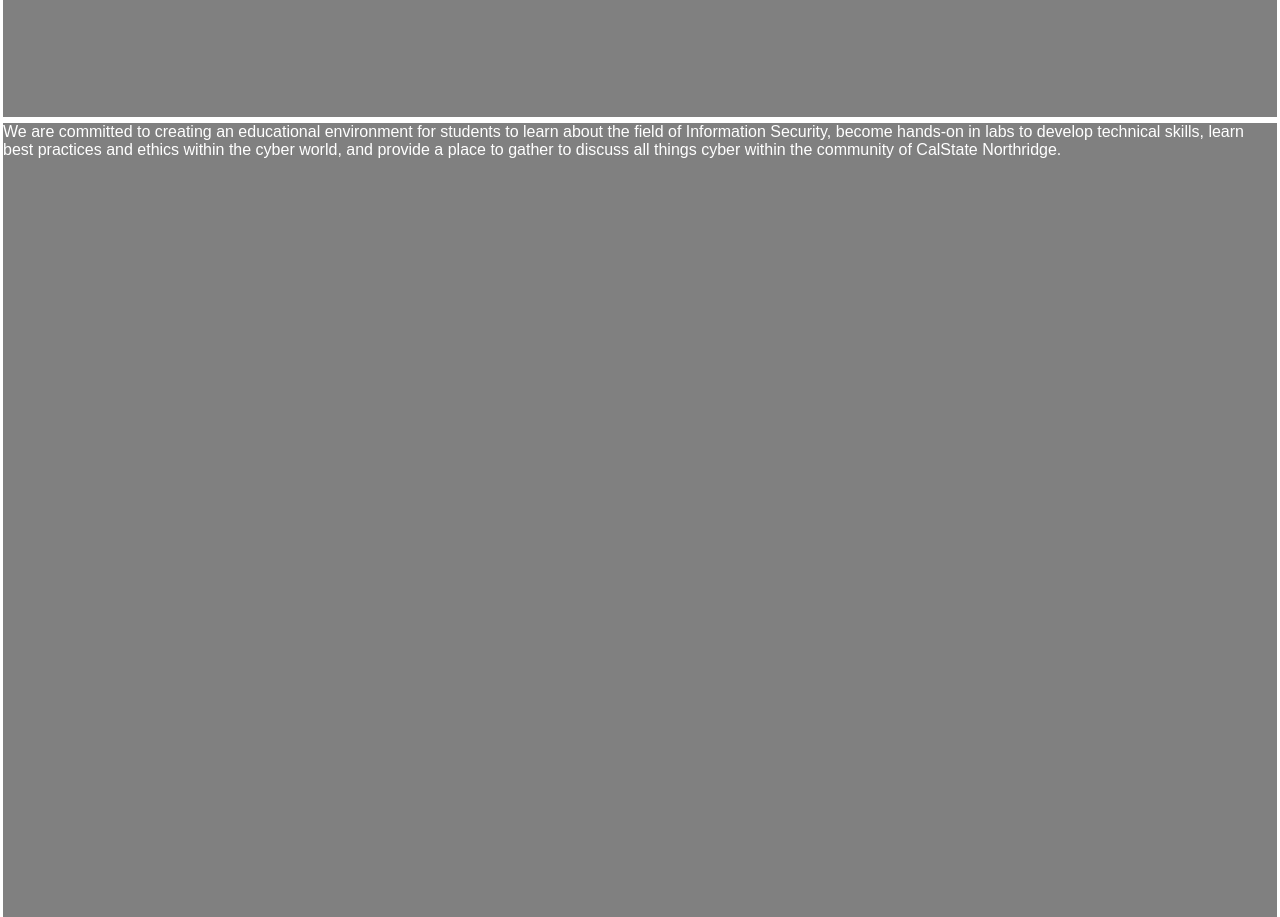
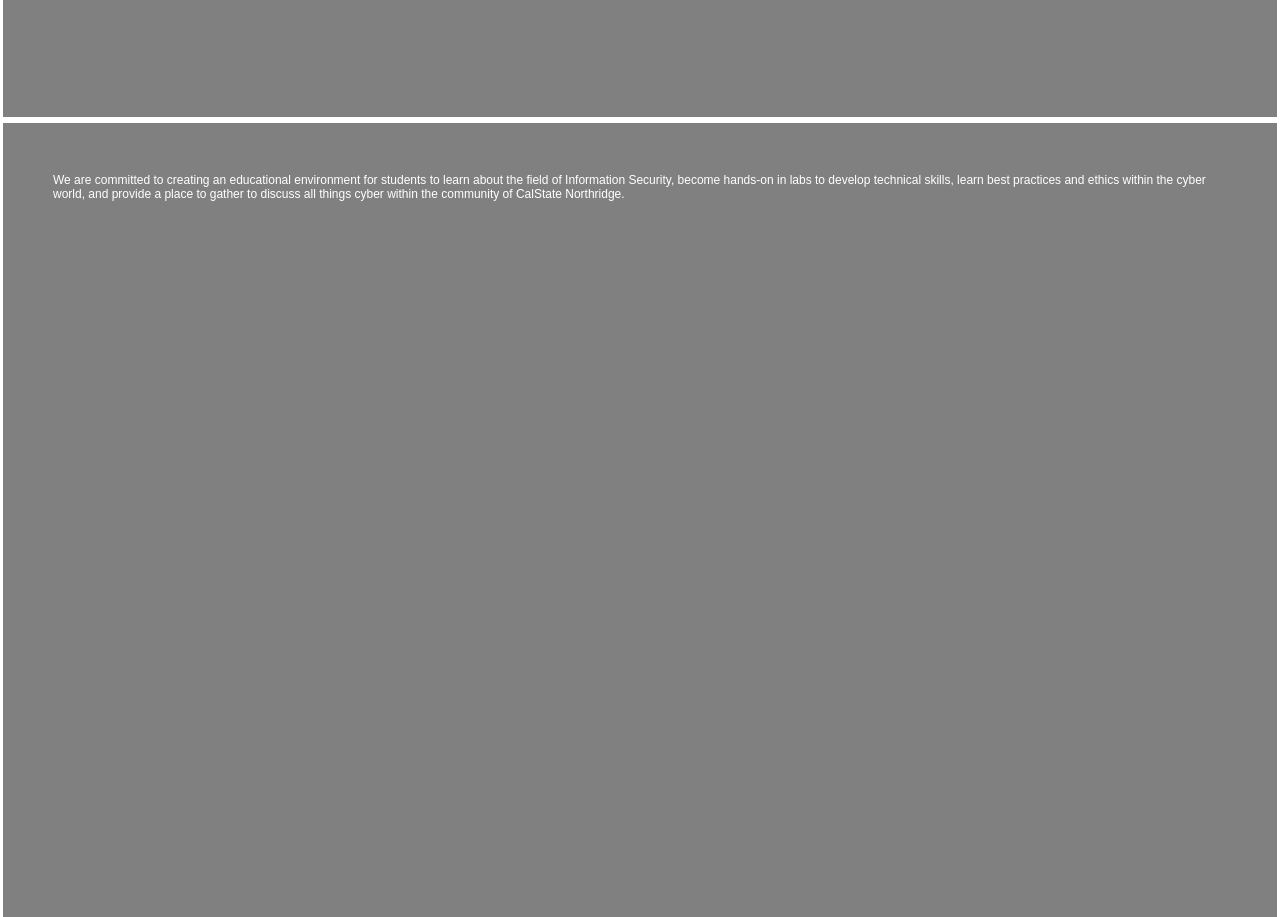
Before and after one commit to Csimmons117/SYS_ANALY_-_DEGN, a plain HTML site: page index.html in a window 1280 px wide. Shown: the part 680-1597 px from the top of the page. Drawn offline with Linux system fonts and the light colour scheme.

Commit message:
changing font size and adding padding

```diff
--- a/index.html
+++ b/index.html
@@ -83,6 +83,8 @@
             height: 100vh;
             gap:10px;
             color:white;
+            padding:50px;
+            font-size: 12px;
 
             background-size: cover;
             background-repeat:no-repeat;
```
